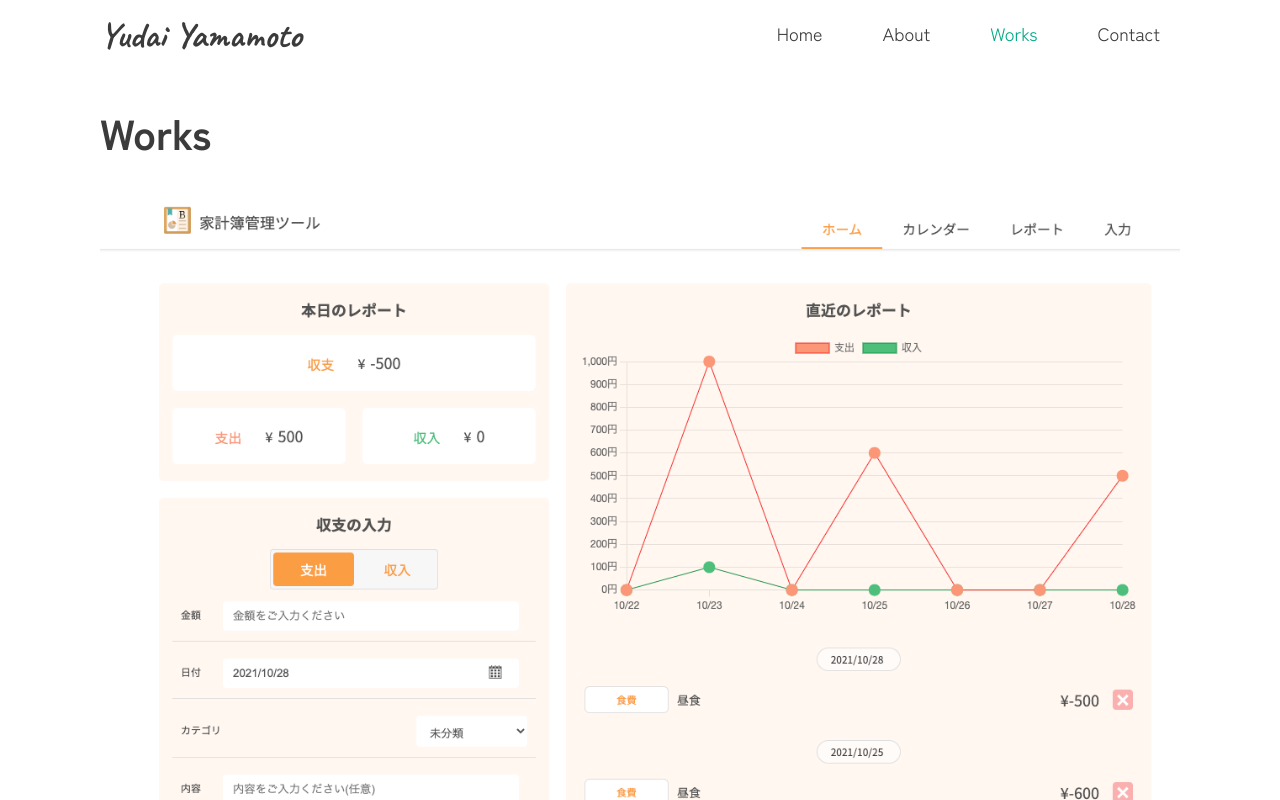
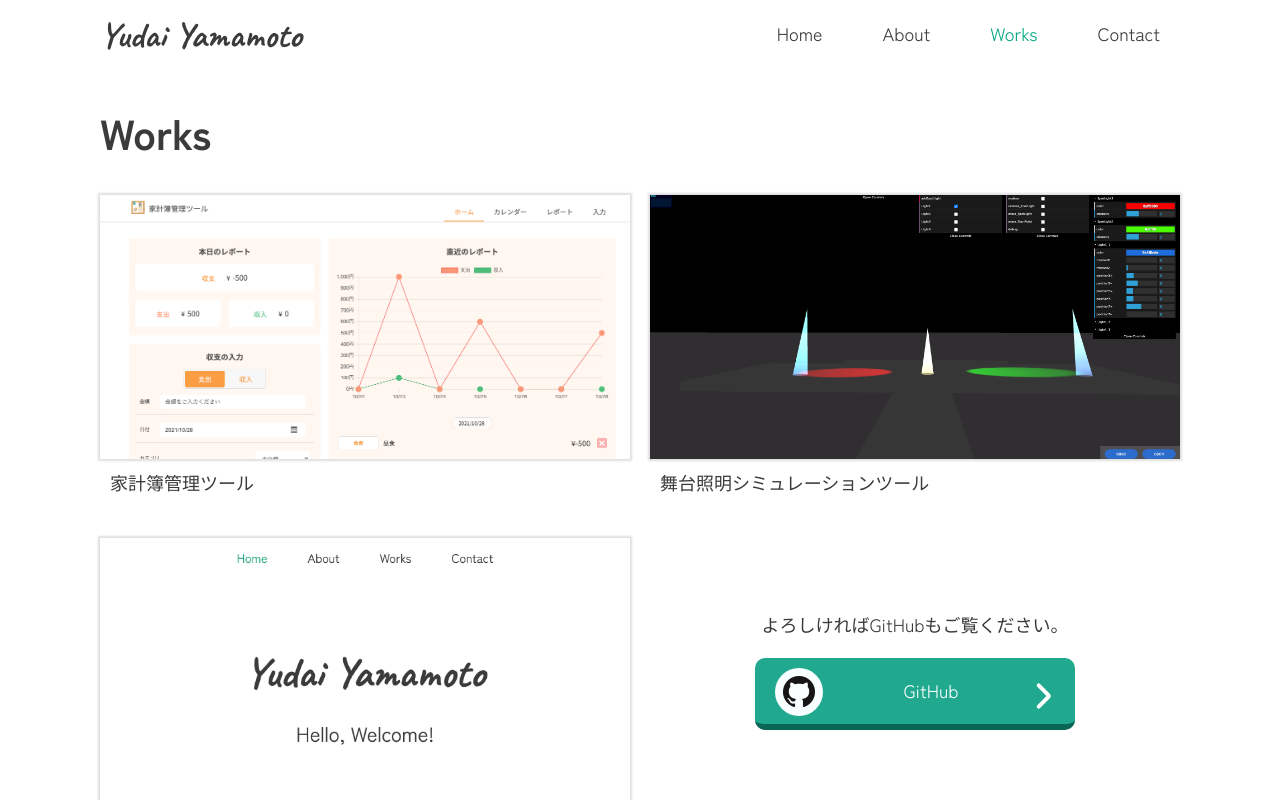
Before and after one commit to yudai1995/portfolio, a Next.js app: page /works in a window 1280 px wide. Shown: the top 800 px of the page. Built offline with nearby package versions, Linux system fonts and the light colour scheme.

Commit message:
update config

```diff
--- a/components/Layout/Layout.tsx
+++ b/components/Layout/Layout.tsx
@@ -14,16 +14,6 @@ const Layout: React.FC<LayoutProps> = ({ children, home }) => {
     <>
       <Head>
         <link rel="icon" href="/favicon.ico" />
-        <link rel="preconnect" href="https://fonts.googleapis.com" />
-        <link
-          rel="preconnect"
-          href="https://fonts.gstatic.com"
-          crossOrigin="true"
-        />
-        <link
-          href="https://fonts.googleapis.com/css2?family=Caveat:wght@400;700&family=Roboto:wght@300;700&family=Zen+Kaku+Gothic+New:wght@400;700&display=swap"
-          rel="stylesheet"
-        />
         <meta name="description" content="Yudai Yamamoto" />
         <meta property="og:image" content="Yudai Yamamoto" />
         <meta name="og:title" content="Yudai Yamamoto" />
--- a/components/Layout/LinkLayout.tsx
+++ b/components/Layout/LinkLayout.tsx
@@ -18,7 +18,7 @@ const LinkLayout: React.FC<LinkLayout> = ({
   imgHeight,
 }) => {
   return (
-    <a href={url} target="_blank" className="pageLink">
+    <a href={url} target="_blank" className="pageLink" rel="noreferrer">
       <span className="linkIcon">
         <Image
           src={imgSrc}
--- a/package.json
+++ b/package.json
@@ -11,6 +11,7 @@
   "dependencies": {
     "@types/node": "^16.11.6",
     "@types/react": "^17.0.33",
+    "eslint-config-next": "12.0.2",
     "next": "12.0.2",
     "react": "17.0.2",
     "react-dom": "17.0.2",
@@ -18,7 +19,6 @@
     "typescript": "^4.4.4"
   },
   "devDependencies": {
-    "eslint": "8.1.0",
-    "eslint-config-next": "12.0.2"
+    "eslint": "^7.32.0"
   }
 }
--- a/pages/404.tsx
+++ b/pages/404.tsx
@@ -15,7 +15,7 @@ const Custom404: React.ReactNode = () => {
             <h1>
               <span>404</span>Sorry, This page is Not Found
             </h1>
-            <Link href="/">
+            <Link href="/" passHref>
               <span className={styles.returnBtn}>ホームに戻ります</span>
             </Link>
           </section>
--- /dev/null
+++ b/pages/_document.tsx
@@ -0,0 +1,28 @@
+import Document, { Html, Head, Main, NextScript } from "next/document";
+
+class MyDocument extends Document {
+  render() {
+    return (
+      <Html>
+        <Head>
+          <link rel="preconnect" href="https://fonts.googleapis.com" />
+          <link
+            rel="preconnect"
+            href="https://fonts.gstatic.com"
+            crossOrigin="true"
+          />
+          <link
+            href="https://fonts.googleapis.com/css2?family=Caveat:wght@400;700&family=Roboto:wght@300;700&family=Zen+Kaku+Gothic+New:wght@400;700&display=swap"
+            rel="stylesheet"
+          />
+        </Head>
+        <body>
+          <Main />
+          <NextScript />
+        </body>
+      </Html>
+    );
+  }
+}
+
+export default MyDocument;
--- a/styles/About.module.scss
+++ b/styles/About.module.scss
@@ -1,53 +1,53 @@
-// @import "./Base/variable";
+@import "./Base/variable";
 
-// .aboutSection {
-//   .aboutName {
-//     font-size: 6rem;
-//     margin-top: 20px;
-//   }
-//   .contentList {
-//     margin: 20px 0 60px;
-//     .contentWrapper {
-//       .title {
-//         display: inline-block;
-//         width: 200px;
-//       }
-//       .description {
-//         display: inline-block;
-//         width: calc(100% - 220px);
-//         margin-left: 20px;
-//       }
+.aboutSection {
+  .aboutName {
+    font-size: 6rem;
+    margin-top: 20px;
+  }
+  .contentList {
+    margin: 20px 0 60px;
+    .contentWrapper {
+      .title {
+        display: inline-block;
+        width: 200px;
+      }
+      .description {
+        display: inline-block;
+        width: calc(100% - 220px);
+        margin-left: 20px;
+      }
 
-//       & + .contentWrapper {
-//         margin-top: 16px;
-//       }
-//       @include mq(md) {
-//         .title {
-//           width: 100px;
-//         }
-//         .description {
-//           width: calc(100% - 140px);
-//         }
-//       }
+      & + .contentWrapper {
+        margin-top: 16px;
+      }
+      @include mq(md) {
+        .title {
+          width: 100px;
+        }
+        .description {
+          width: calc(100% - 140px);
+        }
+      }
 
-//       @include mq(sm) {
-//         .title {
-//           color: #9b9b9b;
-//           display: block;
-//           width: 100%;
-//         }
-//         .description {
-//           display: block;
-//           width: 100%;
-//           margin-top: 0px;
-//           margin-left: 0;
-//         }
-//       }
-//     }
-//   }
-//   .profile {
-//     p + p {
-//       margin-top: 18px;
-//     }
-//   }
-// }
+      @include mq(sm) {
+        .title {
+          color: #9b9b9b;
+          display: block;
+          width: 100%;
+        }
+        .description {
+          display: block;
+          width: 100%;
+          margin-top: 0px;
+          margin-left: 0;
+        }
+      }
+    }
+  }
+  .profile {
+    p + p {
+      margin-top: 18px;
+    }
+  }
+}
--- a/styles/Works.module.scss
+++ b/styles/Works.module.scss
@@ -1,193 +1,193 @@
-// @import "./Base/variable";
+@import "./Base/variable";
 
-// .worksWrapper {
-//   display: flex;
-//   flex-wrap: wrap;
+.worksWrapper {
+  display: flex;
+  flex-wrap: wrap;
 
-//   section.workSection {
-//     width: calc(33% - 20px);
-//     margin-left: 32px;
+  section.workSection {
+    width: calc(33% - 20px);
+    margin-left: 32px;
 
-//     &:nth-of-type(3n + 1) {
-//       margin-left: 0;
-//     }
+    &:nth-of-type(3n + 1) {
+      margin-left: 0;
+    }
 
-//     &:nth-of-type(n + 4) {
-//       margin-top: 32px;
-//     }
+    &:nth-of-type(n + 4) {
+      margin-top: 32px;
+    }
 
-//     @include mq(xxl) {
-//       width: calc(50% - 10px);
-//       margin: 0;
+    @include mq(xxl) {
+      width: calc(50% - 10px);
+      margin: 0;
 
-//       &:nth-of-type(2n) {
-//         margin-left: 20px;
-//       }
+      &:nth-of-type(2n) {
+        margin-left: 20px;
+      }
 
-//       &:nth-of-type(n + 3) {
-//         margin-top: 32px;
-//         @include mq(md) {
-//           margin-top: 40px;
-//         }
-//       }
-//     }
+      &:nth-of-type(n + 3) {
+        margin-top: 32px;
+        @include mq(md) {
+          margin-top: 40px;
+        }
+      }
+    }
 
-//     .title {
-//       font-size: 1.8rem;
-//       font-weight: normal;
-//       width: 100%;
-//       padding: 10px;
-//     }
+    .title {
+      font-size: 1.8rem;
+      font-weight: normal;
+      width: 100%;
+      padding: 10px;
+    }
 
-//     .content {
-//       position: relative;
-//       width: 100%;
-//       height: 148px;
-//       background-color: #ffffff;
-//       box-shadow: 0 0 2px 2px #5f5f5f33;
-//       overflow: scroll;
-//       overflow: hidden;
-//       cursor: pointer;
+    .content {
+      position: relative;
+      width: 100%;
+      height: 148px;
+      background-color: #ffffff;
+      box-shadow: 0 0 2px 2px #5f5f5f33;
+      overflow: scroll;
+      overflow: hidden;
+      cursor: pointer;
 
-//       .img {
-//         margin: 0;
-//         transition: transform $transitionSpeed;
-//       }
+      .img {
+        margin: 0;
+        transition: transform $transitionSpeed;
+      }
 
-//       &:hover {
-//         .img {
-//           transform: scale(1.1);
-//         }
-//       }
-//     }
+      &:hover {
+        .img {
+          transform: scale(1.1);
+        }
+      }
+    }
 
-//     @include mq(xxl) {
-//       .content,
-//       .othersContent {
-//         height: 264px;
-//       }
-//     }
+    @include mq(xxl) {
+      .content,
+      .othersContent {
+        height: 264px;
+      }
+    }
 
-//     @include mq(lg) {
-//       .content,
-//       .othersContent {
-//         height: 240px;
-//       }
-//     }
+    @include mq(lg) {
+      .content,
+      .othersContent {
+        height: 240px;
+      }
+    }
 
-//     @include mq(md) {
-//       .content,
-//       .othersContent {
-//         height: 160px;
-//       }
-//     }
+    @include mq(md) {
+      .content,
+      .othersContent {
+        height: 160px;
+      }
+    }
 
-//     @include mq(sm) {
-//       .content,
-//       .othersContent {
-//         height: 80px;
-//       }
-//     }
+    @include mq(sm) {
+      .content,
+      .othersContent {
+        height: 80px;
+      }
+    }
 
-//     .detail {
-//       word-break: break-all;
+    .detail {
+      word-break: break-all;
 
-//       .title {
-//         font-size: 2rem;
-//         font-weight: normal;
-//         width: 100%;
-//         margin: 0;
-//         padding: 0;
-//       }
+      .title {
+        font-size: 2rem;
+        font-weight: normal;
+        width: 100%;
+        margin: 0;
+        padding: 0;
+      }
 
-//       .subTitle {
-//         color: #636363;
-//         font-size: 1.5rem;
-//         margin: 36px 0 0;
-//       }
+      .subTitle {
+        color: #636363;
+        font-size: 1.5rem;
+        margin: 36px 0 0;
+      }
 
-//       .linkList {
-//         display: flex;
-//         flex-wrap: wrap;
-//         margin: 40px auto 0;
-//         max-width: 600px;
+      .linkList {
+        display: flex;
+        flex-wrap: wrap;
+        margin: 40px auto 0;
+        max-width: 600px;
 
-//         .list {
-//           width: calc(50% - 15px);
-//           &:nth-of-type(2n) {
-//             margin-left: 30px;
-//           }
-//           &:nth-of-type(n + 3) {
-//             margin-top: 20px;
-//           }
-//         }
-//       }
+        .list {
+          width: calc(50% - 15px);
+          &:nth-of-type(2n) {
+            margin-left: 30px;
+          }
+          &:nth-of-type(n + 3) {
+            margin-top: 20px;
+          }
+        }
+      }
 
-//       .comment {
-//         margin-top: 20px;
-//       }
+      .comment {
+        margin-top: 20px;
+      }
 
-//       :global {
-//         .col1 {
-//           justify-content: center;
-//         }
-//       }
-//     }
+      :global {
+        .col1 {
+          justify-content: center;
+        }
+      }
+    }
 
-//     @include mq(md) {
-//       .detail {
-//         .title {
-//           font-size: 1.6rem;
-//         }
+    @include mq(md) {
+      .detail {
+        .title {
+          font-size: 1.6rem;
+        }
 
-//         .subTitle {
-//           font-size: 1.4rem;
-//           margin: 20px 0 0;
-//         }
+        .subTitle {
+          font-size: 1.4rem;
+          margin: 20px 0 0;
+        }
 
-//         .linkList {
-//           display: block;
-//           margin: 32px auto 0;
-//           max-width: 100%;
+        .linkList {
+          display: block;
+          margin: 32px auto 0;
+          max-width: 100%;
 
-//           .list {
-//             width: 100%;
-//             &:nth-of-type(2n) {
-//               margin-left: 0;
-//             }
-//             &:nth-of-type(n + 3) {
-//               margin-top: 10px;
-//             }
-//             &:nth-of-type(n + 2) {
-//               margin-top: 10px;
-//             }
-//           }
-//         }
+          .list {
+            width: 100%;
+            &:nth-of-type(2n) {
+              margin-left: 0;
+            }
+            &:nth-of-type(n + 3) {
+              margin-top: 10px;
+            }
+            &:nth-of-type(n + 2) {
+              margin-top: 10px;
+            }
+          }
+        }
 
-//         .comment {
-//           margin-top: 10px;
-//         }
-//       }
-//     }
+        .comment {
+          margin-top: 10px;
+        }
+      }
+    }
 
-//     .othersContent {
-//       display: flex;
-//       flex-direction: column;
-//       justify-content: center;
-//       padding: 6px 0;
+    .othersContent {
+      display: flex;
+      flex-direction: column;
+      justify-content: center;
+      padding: 6px 0;
 
-//       .text {
-//         text-align: center;
-//       }
-//       .link {
-//         text-align: center;
-//         width: 320px;
-//         margin: 20px auto 0;
+      .text {
+        text-align: center;
+      }
+      .link {
+        text-align: center;
+        width: 320px;
+        margin: 20px auto 0;
 
-//         @include mq(md) {
-//           width: 100%;
-//         }
-//       }
-//     }
-//   }
-// }
+        @include mq(md) {
+          width: 100%;
+        }
+      }
+    }
+  }
+}
```
Also changed, not shown: 1 other file (tests, documents, lock files or other folders).
